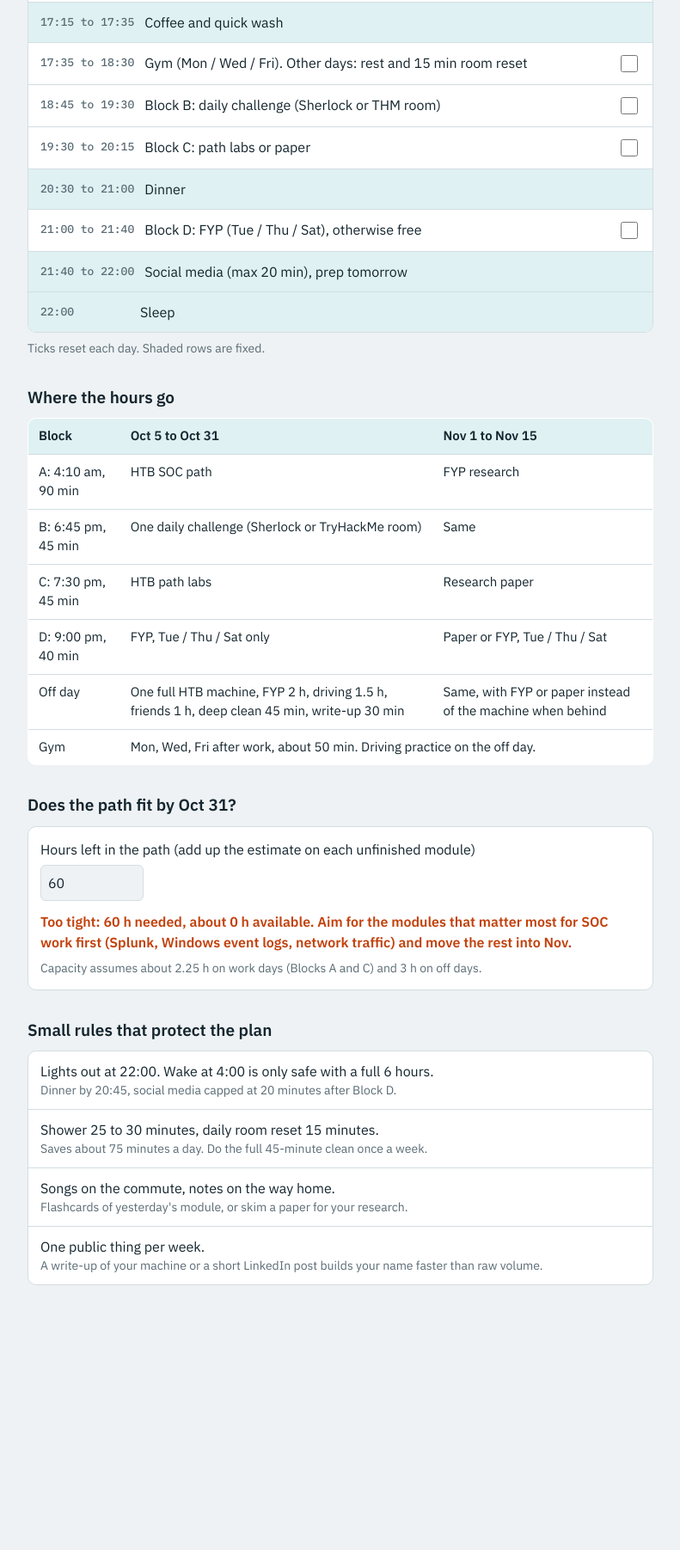
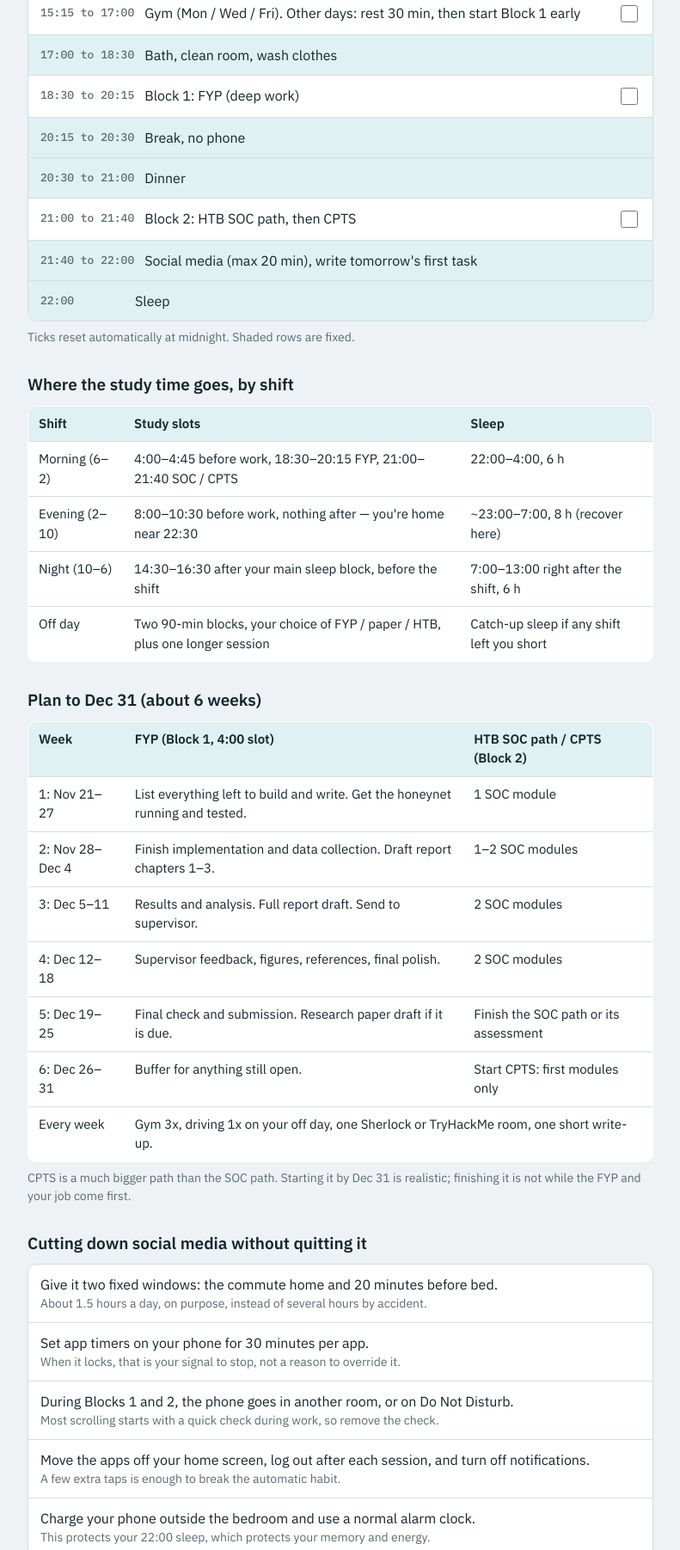
Before and after one commit to Dhanuxuu/Time_table, a plain HTML site: page index.html in a window 1280 px wide. Shown: the part 728-2531 px from the top of the page at 86% size, without its empty margins (244-1035 px from the left). Before the commit the page ends 2271 px from the top, so only its background shows below. Drawn offline with Linux system fonts and the light colour scheme.

Commit message:
second commit

```diff
--- a/index.html
+++ b/index.html
@@ -3,7 +3,7 @@
 <head>
 <meta charset="utf-8">
 <meta name="viewport" content="width=device-width, initial-scale=1, viewport-fit=cover">
-<title>SOC Analyst Routine: Oct 5 to Nov 15</title>
+<title>Rotating Shift Routine</title>
 <link rel="stylesheet" href="https://fonts.googleapis.com/css2?family=IBM+Plex+Sans:wght@400;600&family=IBM+Plex+Mono:wght@500&display=swap">
 <style>
 :root{--bg:#eef2f4;--card:#fff;--ink:#14252e;--mute:#5a6b75;--line:#d3dde2;--acc:#0e7c86;--warn:#c2410c;--soft:#dff1f2;box-sizing:border-box;padding-top:env(safe-area-inset-top,0px);padding-bottom:env(safe-area-inset-bottom,0px)}
@@ -12,22 +12,22 @@
 *{box-sizing:border-box}
 body{margin:0;background:var(--bg);color:var(--ink);font:16px/1.5 "IBM Plex Sans",system-ui,sans-serif}
 main{max-width:760px;margin:0 auto;padding:20px 16px 48px}
-h1{font-size:26px;margin:0 0 4px}
-h2{font-size:19px;margin:32px 0 10px}
+h1{font-size:25px;margin:0 0 4px}
+h2{font-size:19px;margin:30px 0 10px}
 p{margin:0 0 10px;color:var(--mute)}
-.clock{display:grid;grid-template-columns:1fr 1fr;gap:10px;margin:16px 0}
+.clock{display:grid;grid-template-columns:1fr;gap:10px;margin:16px 0}
 .clock div{background:var(--card);border:1px solid var(--line);border-radius:10px;padding:12px 14px}
-.clock b{display:block;font:500 30px "IBM Plex Mono",monospace;color:var(--acc)}
+.clock b{display:block;font:500 28px "IBM Plex Mono",monospace;color:var(--acc)}
 .clock span{font-size:14px;color:var(--mute)}
-.tabs{display:flex;gap:8px;margin-bottom:10px}
-.tabs button{flex:1;padding:10px;border:1px solid var(--line);background:var(--card);color:var(--ink);border-radius:8px;font:inherit;cursor:pointer}
+.tabs{display:flex;gap:6px;margin-bottom:10px;flex-wrap:wrap}
+.tabs button{flex:1 1 auto;min-width:72px;padding:9px 6px;border:1px solid var(--line);background:var(--card);color:var(--ink);border-radius:8px;font:inherit;font-size:14px;cursor:pointer}
 .tabs button[aria-pressed="true"]{background:var(--acc);color:#fff;border-color:var(--acc)}
 button:focus-visible,input:focus-visible{outline:3px solid var(--acc);outline-offset:2px}
 .list{background:var(--card);border:1px solid var(--line);border-radius:10px;overflow:hidden}
 .row{display:flex;gap:12px;padding:11px 14px;border-bottom:1px solid var(--line);align-items:flex-start}
 .row:last-child{border-bottom:0}
 .row.fixed{background:var(--soft)}
-.row .t{font:500 13px "IBM Plex Mono",monospace;min-width:104px;color:var(--mute);padding-top:3px}
+.row .t{font:500 13px "IBM Plex Mono",monospace;min-width:98px;color:var(--mute);padding-top:3px}
 .row .x{flex:1}
 .row .x small{display:block;color:var(--mute);font-size:14px}
 .row input{width:20px;height:20px;margin-top:3px;accent-color:var(--acc)}
@@ -41,84 +41,90 @@ th,td{text-align:left;padding:9px 12px;border-bottom:1px solid var(--line);verti
 th{background:var(--soft)}
 tr:last-child td{border-bottom:0}
 .wrap{overflow-x:auto}
-.calc{background:var(--card);border:1px solid var(--line);border-radius:10px;padding:14px}
-.calc label{display:block;margin-bottom:6px}
-.calc input{width:120px;padding:8px;font:inherit;border:1px solid var(--line);border-radius:6px;background:var(--bg);color:var(--ink)}
-#verdict{margin-top:12px;font-weight:600}
-.ok{color:var(--acc)}.bad{color:var(--warn)}
 </style>
 </head>
 <body>
 <main>
-<h1>Your routine: Oct 5 to Nov 15</h1>
-<p>Built for an 8:00 to 16:00 SOC shift, a 4:00 wake-up and a full 6 hours of sleep.</p>
+<h1>Rotating shift routine</h1>
+<p>One template per shift, plus an off day. Pick the tab for the shift you're on today.</p>
 
 <div class="clock">
-<div><b id="d1">–</b><span>days to finish the HTB SOC path (Oct 31)</span></div>
-<div><b id="d2">–</b><span>days to FYP + research paper (Nov 15)</span></div>
+<div><b id="d2">–</b><span>days left until Dec 31: FYP first, then SOC path and CPTS</span></div>
 </div>
 
 <h2>Today's checklist</h2>
 <div class="tabs">
-<button id="tw" aria-pressed="true">Work day</button>
-<button id="to" aria-pressed="false">Off day</button>
+<button id="t0" aria-pressed="true">Morning 6–2</button>
+<button id="t1" aria-pressed="false">Evening 2–10</button>
+<button id="t2" aria-pressed="false">Night 10–6</button>
+<button id="t3" aria-pressed="false">Off day</button>
 </div>
 <div class="prog"><i id="bar"></i></div>
 <button id="reset" class="reset" type="button">Reset today's schedule</button>
 <div class="list" id="list"></div>
-<p style="margin-top:8px;font-size:14px">Ticks reset each day. Shaded rows are fixed.</p>
+<p style="margin-top:8px;font-size:14px">Ticks reset automatically at midnight. Shaded rows are fixed.</p>
 
-<h2>Where the hours go</h2>
+<h2>Where the study time goes, by shift</h2>
 <div class="wrap"><table>
-<tr><th>Block</th><th>Oct 5 to Oct 31</th><th>Nov 1 to Nov 15</th></tr>
-<tr><td>A: 4:10 am, 90 min</td><td>HTB SOC path</td><td>FYP research</td></tr>
-<tr><td>B: 6:45 pm, 45 min</td><td>One daily challenge (Sherlock or TryHackMe room)</td><td>Same</td></tr>
-<tr><td>C: 7:30 pm, 45 min</td><td>HTB path labs</td><td>Research paper</td></tr>
-<tr><td>D: 9:00 pm, 40 min</td><td>FYP, Tue / Thu / Sat only</td><td>Paper or FYP, Tue / Thu / Sat</td></tr>
-<tr><td>Off day</td><td>One full HTB machine, FYP 2 h, driving 1.5 h, friends 1 h, deep clean 45 min, write-up 30 min</td><td>Same, with FYP or paper instead of the machine when behind</td></tr>
-<tr><td>Gym</td><td colspan="2">Mon, Wed, Fri after work, about 50 min. Driving practice on the off day.</td></tr>
+<tr><th>Shift</th><th>Study slots</th><th>Sleep</th></tr>
+<tr><td>Morning (6–2)</td><td>4:00–4:45 before work, 18:30–20:15 FYP, 21:00–21:40 SOC / CPTS</td><td>22:00–4:00, 6 h</td></tr>
+<tr><td>Evening (2–10)</td><td>8:00–10:30 before work, nothing after — you're home near 22:30</td><td>~23:00–7:00, 8 h (recover here)</td></tr>
+<tr><td>Night (10–6)</td><td>14:30–16:30 after your main sleep block, before the shift</td><td>7:00–13:00 right after the shift, 6 h</td></tr>
+<tr><td>Off day</td><td>Two 90-min blocks, your choice of FYP / paper / HTB, plus one longer session</td><td>Catch-up sleep if any shift left you short</td></tr>
 </table></div>
 
-<h2>Does the path fit by Oct 31?</h2>
-<div class="calc">
-<label for="hrs">Hours left in the path (add up the estimate on each unfinished module)</label>
-<input id="hrs" type="number" min="0" step="1" value="60" inputmode="numeric">
-<div id="verdict"></div>
-<p style="margin:8px 0 0;font-size:14px">Capacity assumes about 2.25 h on work days (Blocks A and C) and 3 h on off days.</p>
+<h2>Plan to Dec 31 (about 6 weeks)</h2>
+<div class="wrap"><table>
+<tr><th>Week</th><th>FYP (Block 1, 4:00 slot)</th><th>HTB SOC path / CPTS (Block 2)</th></tr>
+<tr><td>1: Nov 21–27</td><td>List everything left to build and write. Get the honeynet running and tested.</td><td>1 SOC module</td></tr>
+<tr><td>2: Nov 28–Dec 4</td><td>Finish implementation and data collection. Draft report chapters 1–3.</td><td>1–2 SOC modules</td></tr>
+<tr><td>3: Dec 5–11</td><td>Results and analysis. Full report draft. Send to supervisor.</td><td>2 SOC modules</td></tr>
+<tr><td>4: Dec 12–18</td><td>Supervisor feedback, figures, references, final polish.</td><td>2 SOC modules</td></tr>
+<tr><td>5: Dec 19–25</td><td>Final check and submission. Research paper draft if it is due.</td><td>Finish the SOC path or its assessment</td></tr>
+<tr><td>6: Dec 26–31</td><td>Buffer for anything still open.</td><td>Start CPTS: first modules only</td></tr>
+<tr><td>Every week</td><td colspan="2">Gym 3x, driving 1x on your off day, one Sherlock or TryHackMe room, one short write-up.</td></tr>
+</table></div>
+<p style="margin-top:8px;font-size:14px">CPTS is a much bigger path than the SOC path. Starting it by Dec 31 is realistic; finishing it is not while the FYP and your job come first.</p>
+
+<h2>Cutting down social media without quitting it</h2>
+<div class="list">
+<div class="row"><div class="x">Give it two fixed windows: the commute home and 20 minutes before bed.<small>About 1.5 hours a day, on purpose, instead of several hours by accident.</small></div></div>
+<div class="row"><div class="x">Set app timers on your phone for 30 minutes per app.<small>When it locks, that is your signal to stop, not a reason to override it.</small></div></div>
+<div class="row"><div class="x">During Blocks 1 and 2, the phone goes in another room, or on Do Not Disturb.<small>Most scrolling starts with a quick check during work, so remove the check.</small></div></div>
+<div class="row"><div class="x">Move the apps off your home screen, log out after each session, and turn off notifications.<small>A few extra taps is enough to break the automatic habit.</small></div></div>
+<div class="row"><div class="x">Charge your phone outside the bedroom and use a normal alarm clock.<small>This protects your 22:00 sleep, which protects your memory and energy.</small></div></div>
 </div>
 
-<h2>Small rules that protect the plan</h2>
+<h2>Priority order</h2>
 <div class="list">
-<div class="row"><div class="x">Lights out at 22:00. Wake at 4:00 is only safe with a full 6 hours.<small>Dinner by 20:45, social media capped at 20 minutes after Block D.</small></div></div>
-<div class="row"><div class="x">Shower 25 to 30 minutes, daily room reset 15 minutes.<small>Saves about 75 minutes a day. Do the full 45-minute clean once a week.</small></div></div>
-<div class="row"><div class="x">Songs on the commute, notes on the way home.<small>Flashcards of yesterday's module, or skim a paper for your research.</small></div></div>
-<div class="row"><div class="x">One public thing per week.<small>A write-up of your machine or a short LinkedIn post builds your name faster than raw volume.</small></div></div>
+<div class="row"><div class="x">1. FYP (IoT honeynet) comes first, every day.<small>Block 1 is always FYP until it is submitted.</small></div></div>
+<div class="row"><div class="x">2. HTB SOC path is Block 2.<small>It also helps your SOC job directly.</small></div></div>
+<div class="row"><div class="x">3. CPTS starts once the SOC path is done.<small>Doing both at once splits your focus.</small></div></div>
+<div class="row"><div class="x">4. Gym 3x a week, driving once a week.<small>These protect your energy, so they stay.</small></div></div>
+<div class="row"><div class="x">5. Movies and dramas on your off day only.<small>Weekday evenings belong to Blocks 1 and 2.</small></div></div>
 </div>
 </main>
 <script>
-var W=[["04:00","Wake, water, no phone",1],["04:10 to 05:40","Block A: HTB path or FYP (deep work)"],["05:40 to 06:15","Wash and get dressed",1],["06:15 to 06:45","Breakfast, pack bag",1],["06:45 to 08:00","Commute: songs or flashcards"],["08:00 to 16:00","SOC shift",1],["16:00 to 17:15","Commute home: notes or a paper"],["17:15 to 17:35","Coffee and quick wash",1],["17:35 to 18:30","Gym (Mon / Wed / Fri). Other days: rest and 15 min room reset"],["18:45 to 19:30","Block B: daily challenge (Sherlock or THM room)"],["19:30 to 20:15","Block C: path labs or paper"],["20:30 to 21:00","Dinner",1],["21:00 to 21:40","Block D: FYP (Tue / Thu / Sat), otherwise free"],["21:40 to 22:00","Social media (max 20 min), prep tomorrow",1],["22:00","Sleep",1]];
-var O=[["05:30","Wake (later is fine, keep it within 90 min of 4:00)",1],["06:30 to 07:00","Light stretch or walk",0],["08:00 to 10:30","Full HTB machine or a path assessment"],["11:00 to 13:00","FYP or research paper"],["14:00 to 15:30","Car driving practice"],["16:00 to 17:00","Time with a friend or family"],["17:00 to 17:45","Deep clean the room"],["18:00 to 18:30","Write-up of the week's machine"],["22:00","Sleep",1]];
-var mode="w",key=function(){return "r-"+new Date().toDateString()+mode};
+var M=[["04:00","Wake",1],["04:00 to 04:45","FYP or research paper (deep work)"],["04:45 to 05:15","Wash, dress, prep",1],["05:15 to 06:00","Commute: notes or audio"],["06:00 to 14:00","Shift",1],["14:00 to 15:15","Commute home: social media window (scroll here)"],["15:15 to 16:45","Bathing and cleaning",1],["15:15 to 17:00","Gym (Mon / Wed / Fri). Other days: rest 30 min, then start Block 1 early"],["17:00 to 18:30","Bath, clean room, wash clothes",1],["18:30 to 20:15","Block 1: FYP (deep work)"],["20:15 to 20:30","Break, no phone",1],["20:30 to 21:00","Dinner",1],["21:00 to 21:40","Block 2: HTB SOC path, then CPTS"],["21:40 to 22:00","Social media (max 20 min), write tomorrow's first task",1],["22:00","Sleep",1]];
+var E=[["07:00","Wake",1],["07:00 to 08:00","Wash, breakfast",1],["08:00 to 09:30","FYP or research paper (deep work)"],["09:30 to 10:15","HTB SOC path"],["10:15 to 11:00","Gym (2x/wk) or driving"],["11:00 to 13:00","Errands, lunch, prep",1],["13:00 to 14:00","Commute to work"],["14:00 to 22:00","Shift",1],["22:00 to 23:00","Commute home, light dinner",1],["23:00 to 23:30","Wind down (study is done for the day)",1],["23:30","Sleep",1]];
+var N=[["07:00","Shift ends, home, light meal",1],["07:00 to 13:00","Main sleep block",1],["13:00 to 14:00","Wake, wash, eat",1],["14:00 to 14:30","Free: social media or music"],["14:30 to 16:00","FYP / paper, alternate with HTB"],["16:00 to 16:45","Gym (2x/wk) or driving"],["16:45 to 18:30","Free / errands / family time"],["18:30 to 19:15","Dinner, prep for shift",1],["19:15 to 21:30","Short nap or rest if needed",0],["21:30 to 22:00","Commute to work"],["22:00 to 06:00","Shift",1]];
+var O=[["Morning","Wake naturally, no alarm pressure",1],["90 min block","FYP or research paper"],["90 min block","HTB SOC path or a TryHackMe room"],["Afternoon","Car driving practice"],["Afternoon/eve","Time with a friend or family, or rest"],["Evening","Deep clean the room, laundry",1],["Evening","Social media, music, a movie"],["Night","Sleep — catch up if any shift left you short",1]];
+var TABS=[["t0",M],["t1",E],["t2",N],["t3",O]];
+var mode=0,key=function(){return "rs-"+new Date().toDateString()+mode};
 var st={};function load(){try{st=JSON.parse(localStorage.getItem(key())||"{}")}catch(e){st={}}}
 function save(){try{localStorage.setItem(key(),JSON.stringify(st))}catch(e){}}
-function render(){load();var L=mode=="w"?W:O,h="",n=0,d=0;
+function render(){load();var L=TABS[mode][1],h="",n=0,d=0;
 L.forEach(function(r,i){var tick=r[2]!==1;if(tick){n++;if(st[i])d++}
 h+='<div class="row'+(r[2]===1?' fixed':'')+(st[i]?' done':'')+'"><span class="t">'+r[0]+'</span><span class="x">'+r[1]+'</span>'+(tick?'<input type="checkbox" data-i="'+i+'" aria-label="Done"'+(st[i]?' checked':'')+'>':'')+'</div>'});
 document.getElementById("list").innerHTML=h;
 document.getElementById("bar").style.width=(n?100*d/n:0)+"%";
-document.getElementById("tw").setAttribute("aria-pressed",mode=="w");
-document.getElementById("to").setAttribute("aria-pressed",mode=="o")}
+TABS.forEach(function(t,i){document.getElementById(t[0]).setAttribute("aria-pressed",i==mode)})}
 document.getElementById("list").addEventListener("change",function(e){var i=e.target.dataset.i;if(i!==undefined){st[i]=e.target.checked;save();render()}});
-document.getElementById("reset").onclick=function(){var m=mode;["w","o"].forEach(function(k){mode=k;st={};try{localStorage.removeItem(key())}catch(e){}});mode=m;st={};render()};
-document.getElementById("tw").onclick=function(){mode="w";render()};
-document.getElementById("to").onclick=function(){mode="o";render()};
+document.getElementById("reset").onclick=function(){st={};try{localStorage.removeItem(key())}catch(e){}render()};
+TABS.forEach(function(t,i){document.getElementById(t[0]).onclick=function(){mode=i;render()}});
 function days(m,d){var t=new Date(),a=new Date(t.getFullYear(),t.getMonth(),t.getDate()),b=new Date(2026,m,d);return Math.max(0,Math.round((b-a)/864e5))}
-document.getElementById("d1").textContent=days(9,31);
-document.getElementById("d2").textContent=days(10,15);
-function calc(){var h=+document.getElementById("hrs").value||0,D=days(9,31),off=Math.floor(D/7),wk=D-off,cap=wk*2.25+off*3,v=document.getElementById("verdict");
-if(h<=cap){v.className="ok";v.textContent="Fits: "+h+" h needed, about "+Math.round(cap)+" h available. Average "+(D?(h/D).toFixed(1):0)+" h per day."}
-else{v.className="bad";v.textContent="Too tight: "+h+" h needed, about "+Math.round(cap)+" h available. Aim for the modules that matter most for SOC work first (Splunk, Windows event logs, network traffic) and move the rest into Nov."}}
-document.getElementById("hrs").oninput=calc;calc();render();
+document.getElementById("d2").textContent=days(11,31);
+render();
 </script>
 </body>
 </html>
```
